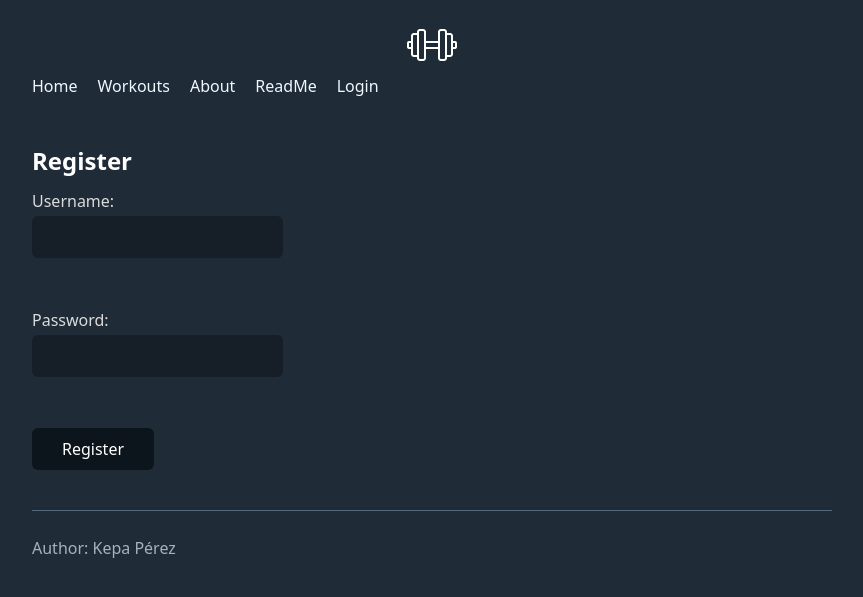
After one commit to WAC-KepaPerez/flaskCrud, a Flask app: page /register in a window 1280 px wide. The commit adds this page. Shown: the top 597 px of the page, without its empty margins (208-1071 px from the left). Run offline with Flask 3, Linux system fonts and the light colour scheme.

Commit message:
add auth

```diff
--- a/app.py
+++ b/app.py
@@ -1,20 +1,35 @@
 import base64
-from flask import Flask, redirect, render_template, request
-from models import Workouts,db
+from flask import Flask, redirect, render_template, request, flash
+from models import Workouts,db,User
 import os
 from flask_migrate import Migrate
 import markdown
 from dotenv import load_dotenv
 import os
-
+from sqlalchemy.exc import IntegrityError
+from auth import auth_bp  # Import the auth blueprint
 load_dotenv()
+from flask_login import LoginManager,login_required,current_user
 
 app = Flask(__name__)
+app.secret_key = 'your_secret_key_here'
+
 #app.config['SQLALCHEMY_DATABASE_URI'] = 'mysql://root:@localhost/workouts'
 app.config['SQLALCHEMY_DATABASE_URI'] = os.getenv('DATABASE_URI')
 db.init_app(app)
 migrate=Migrate(app,db)
 
+login_manager = LoginManager()
+login_manager.init_app(app)
+
+login_manager.login_view = 'auth.login'
+
+@login_manager.user_loader
+def load_user(user_id):
+    print(User.query.get(int(user_id)))
+    return User.query.get(int(user_id))
+
+app.register_blueprint(auth_bp, url_prefix='/')
 
 @app.route('/')
 def home():
@@ -30,10 +45,10 @@ def readme():
         markdown_content = file.read()
     html_content = markdown.markdown(markdown_content)
     return render_template('readme.html', content=html_content)
-
 @app.route('/workouts')
-def index():
-    workouts = Workouts.query.all()
+@login_required
+def workouts():
+    workouts = Workouts.query.filter_by(user_id=current_user.id).all()
     return render_template('workouts.html', workouts=workouts)
 
 @app.route('/workouts/<int:workout_id>')
@@ -50,13 +65,15 @@ def add_workout():
     description = request.form['description']
 
     # Create a new Workout object with the form data
-    new_workout = Workouts(name=name, reps=reps, description=description)
+    new_workout = Workouts(name=name, reps=reps, description=description,user_id=current_user.id)
 
     # Add the new workout to the database session
     db.session.add(new_workout)
     db.session.commit()
     # Redirect to the workouts page to display the updated list of workouts
     return redirect('/workouts')
+
+
 
 # Define route to handle workout deletion
 @app.route('/delete_workout', methods=['POST'])
@@ -90,19 +107,7 @@ def update_workout(workout_id):
 
     # Redirect back to the workout details page
     return redirect(f'/workouts')
-@app.route('/save_images', methods=['POST'])
-def download_and_save():
-     # Obtener las imágenes codificadas en base64 desde la solicitud POST
-    images_base64 = [request.form[key] for key in request.form]
-    if not os.path.exists('uploads_'):
-        os.makedirs('uploads')
-    # Guardar cada imagen en un archivo
-    for index, image_base64 in enumerate(images_base64):
-        image_data = base64.b64decode(image_base64.split(',')[1])  # Decodificar la imagen desde su representación base64
-        with open(os.path.join('uploads', f'image_{index}.png'), 'wb') as file:
-            file.write(image_data)
 
-    return 'Imágenes guardadas correctamente'
 
 @app.errorhandler(404)
 def page_not_found(e):
--- /dev/null
+++ b/auth.py
@@ -0,0 +1,64 @@
+from flask import Blueprint, render_template, request, redirect, flash
+from models import User, db
+from sqlalchemy.exc import IntegrityError
+from flask_login import LoginManager,login_required,login_user,logout_user
+
+
+auth_bp = Blueprint('auth', __name__)
+@auth_bp.route('/login', methods=['POST','GET'])
+def login():
+    if request.method == 'POST':
+        username = request.form['username']
+        password = request.form['password']
+
+        user = User.query.filter_by(username=username).first()
+        if user:
+            if user.password == password:
+                login_user(user)
+                flash('Login succesfully!!!', 'success')
+                print(user)
+                return redirect('/')
+            else:
+                flash('Wrong Password', 'error')
+        else:
+            flash('There is no user with that name', 'error')
+    return render_template('auth/login.html')
+
+@auth_bp.route('/register', methods=['POST','GET'])
+def register():
+    if request.method == 'POST':
+        username = request.form['username']
+        password = request.form['password']
+
+        existing_user = User.query.filter_by(username=username).first()
+        if existing_user:
+            flash('Username already exists. Please choose a different username.', 'error')
+            return redirect('/register')  # Redirect back to the registration page if username exists
+        # Create a new user
+         # Try to create a new user
+        try:
+            # Create a new user
+            new_user = User(username=username, password=password)
+            db.session.add(new_user)
+            db.session.commit()
+            flash('User successfully registered!', 'success')
+            return redirect('/workouts')  # Redirect to a success page or any other route after registration
+
+        except IntegrityError:
+            db.session.rollback()  # Rollback the session to avoid partially committed changes
+            flash('Error: Failed to register user.', 'error')
+            return redirect('/register')
+
+    return render_template('auth/register.html')
+
+
+
+@auth_bp.route('/user', methods=['POST','GET'])
+def user():
+    return render_template('auth/user.html')
+
+@auth_bp.route('/logout', methods=['POST'])
+def logout():
+    logout_user()
+    flash('LogOut Succesfully !!', 'success')
+    return render_template('index.html')
--- /dev/null
+++ b/static/script.js
@@ -0,0 +1 @@
+console.log("Hello")
--- a/static/styles.css
+++ b/static/styles.css
@@ -35,3 +35,13 @@ nav:hover {
     min-height: 80vh;
     max-height: 100vh;
 }
+#iconLogo{
+    height: 50px;
+}
+
+.success{
+    color: green;
+}
+.error{
+    color: red;
+}
--- /dev/null
+++ b/templates/auth/register.html
@@ -0,0 +1,23 @@
+{% extends 'base.html'%}
+{% block content %}
+
+<br />
+<h2>Register</h2>
+{% with messages = get_flashed_messages(with_categories=true) %}
+{% if messages %}
+    <ul>
+    {% for category, message in messages %}
+        <li class="{{ category }}">{{ message }}</li>
+    {% endfor %}
+    </ul>
+{% endif %}
+{% endwith %}
+<form action="/register" method="post">
+    <label for="username">Username:</label>
+    <input type="text" id="username" name="username" required><br><br>
+    <label for="password">Password:</label>
+    <input type="password" id="password" name="password" required><br><br>
+
+    <input type="submit" value="Register">
+</form>
+{% endblock%}
--- a/templates/base.html
+++ b/templates/base.html
@@ -4,11 +4,18 @@
 <head>
     <meta charset="UTF-8">
     <meta name="viewport" content="width=device-width, initial-scale=1.0">
-    <link rel="stylesheet" type="text/css" href="/static/styles.css" />
+    <link rel="stylesheet" type="text/css" href="{{ url_for('static', filename='styles.css') }}" />
     <title>Workouts</title>
     <link rel="stylesheet" href="https://cdn.jsdelivr.net/npm/water.css@2/out/dark.css">
 </head>
 <body>
+    <center>
+        <a href="{{url_for('home')}}">
+            <img id="iconLogo" src="{{ url_for('static', filename='images/logo.png') }}"
+            alt="Icon Logo">
+        </a>
+
+    </center>
     {% include 'navbar.html'%}
     {% block content %}
     {% endblock%}
@@ -16,5 +23,5 @@
         <p>Author: Kepa Pérez<br>
       </footer>
 </body>
-
+    <script src="{{ url_for('static', filename='script.js') }}"></script>
 </html>
--- a/templates/navbar.html
+++ b/templates/navbar.html
@@ -1,6 +1,14 @@
 <nav>
-    <a href="/">Home</a>
-    <a href="/workouts">Workouts</a>
-    <a href="/about">About</a>
-    <a href="/readme">ReadMe</a>
+
+    <a href="{{url_for('home')}}">Home</a>
+    <a href="{{url_for('workouts')}}">Workouts</a>
+    <a href="{{url_for('about')}}">About</a>
+    <a href="{{url_for('readme')}}">ReadMe</a>
+
+    {% if current_user.is_authenticated %}
+    <a href="{{url_for('auth.user')}}">Hi {{ current_user.username }}!</a>
+    {% else %}
+    <a href="{{url_for('auth.login')}}">Login</a>
+{% endif %}
+
 </nav>
```
Also changed, not shown: models.py (+10 -1 lines), templates/auth/login.html (added, +22 -0 lines), templates/auth/user.html (added, +18 -0 lines), templates/index.html (+16 -8 lines), templates/workouts.html (+12 -3 lines), static/images/logo.png (added).
